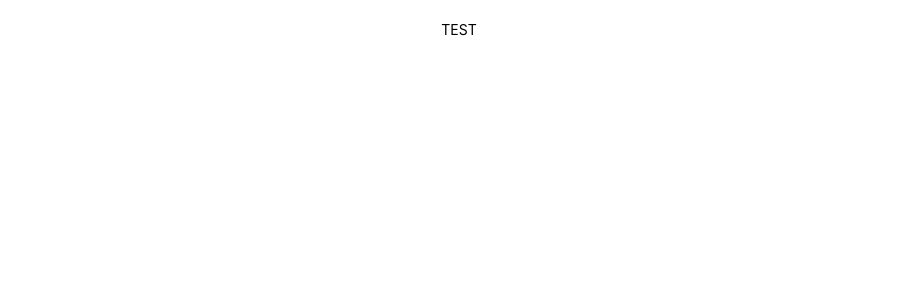
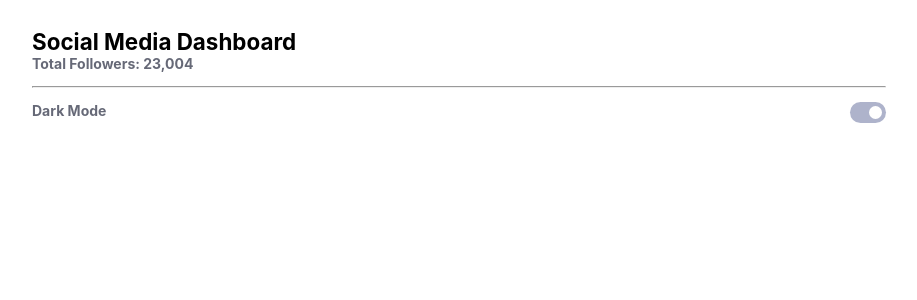
Before and after one commit to TheSylwio/social-media-challenge, a React (Create React App) app: page / in a window 1280 px wide. Shown: the top 300 px of the page, without its empty margins (181-1098 px from the left). Built offline with nearby package versions, Linux system fonts and the light colour scheme.

Commit message:
✨ Implemented banner

```diff
--- a/src/App.css
+++ b/src/App.css
@@ -1,4 +1,10 @@
 .app {
-    width: 100%;
+    width: 100vw;
     padding: 1.5em;
 }
+
+@media (min-width: 600px) {
+    .app {
+        width: 70vw;
+    }
+}
--- a/src/App.js
+++ b/src/App.js
@@ -1,10 +1,11 @@
 import React from 'react';
+import Banner from "./components/Banner";
 import './App.css';
 
 function App() {
   return (
     <div className='app'>
-      TEST
+      <Banner/>
     </div>
   );
 }
--- /dev/null
+++ b/src/components/Banner.css
@@ -0,0 +1,64 @@
+.banner {
+  color: #666977;
+  font-weight: 700;
+}
+
+.banner__info {
+  padding: .5em 0;
+}
+
+.banner__info--primary {
+  font-size: 1.6em;
+  color: black;
+}
+
+.banner__info--secondary {
+  font-size: 1em;
+}
+
+.banner__toggle {
+  padding: .5em 0;
+  display: flex;
+  justify-content: space-between;
+}
+
+.toggle__wrapper {
+  position: relative;
+  width: 2.6em;
+  height: 1.5em;
+}
+
+.toggle__button {
+  height: 0;
+  width: 0;
+  visibility: hidden;
+  cursor: pointer;
+}
+
+.toggle__button:before {
+  content: '';
+  visibility: visible;
+  position: absolute;
+  top: 0;
+  left: 0;
+  right: 0;
+  bottom: 0;
+  background: hsl(230, 22%, 74%);
+  border-radius: 50px;
+}
+
+.toggle__button:after {
+  content: '';
+  visibility: visible;
+  position: absolute;
+  height: 1em;
+  width: 1em;
+  right: 4px;
+  bottom: 4px;
+  background: #FFFFFF;
+  border-radius: 50px;
+}
+
+.toggle__button:hover + .toggle__button:before {
+  background: #2196F3;
+}
--- /dev/null
+++ b/src/components/Banner.js
@@ -0,0 +1,22 @@
+import React from "react";
+import './Banner.css';
+
+function Banner() {
+  return (
+    <div className='banner'>
+      <div className="banner__info">
+        <h1 className="banner__info--primary">Social Media Dashboard</h1>
+        <h2 className="banner__info--secondary">Total Followers: 23,004</h2>
+      </div>
+      <hr/>
+      <div className="banner__toggle">
+        <label htmlFor="darkModeButton">Dark Mode</label>
+        <div className="toggle__wrapper">
+          <input id="darkModeButton" className="toggle__button" type="checkbox"/>
+        </div>
+      </div>
+    </div>
+  );
+}
+
+export default Banner;
```
Also changed, not shown: src/components/index.scss (+9 -74 lines).
